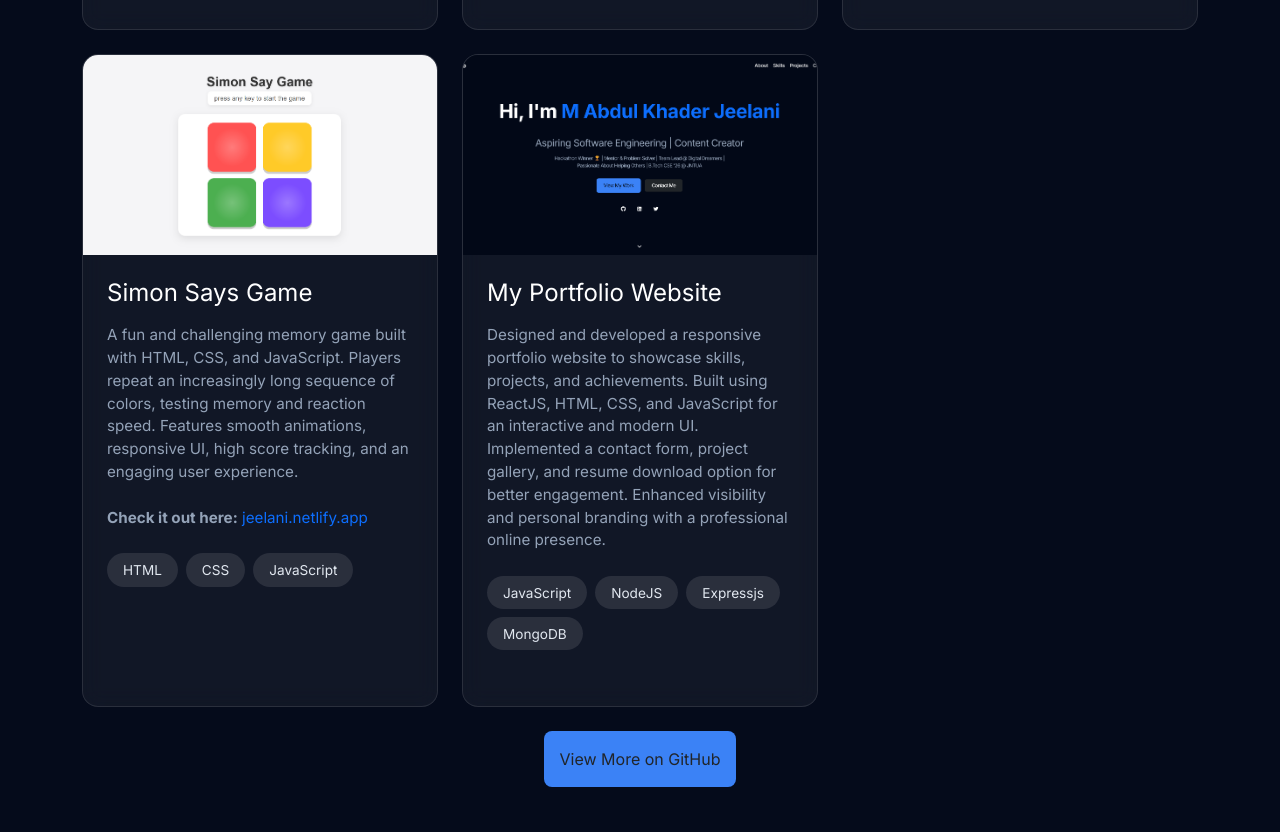
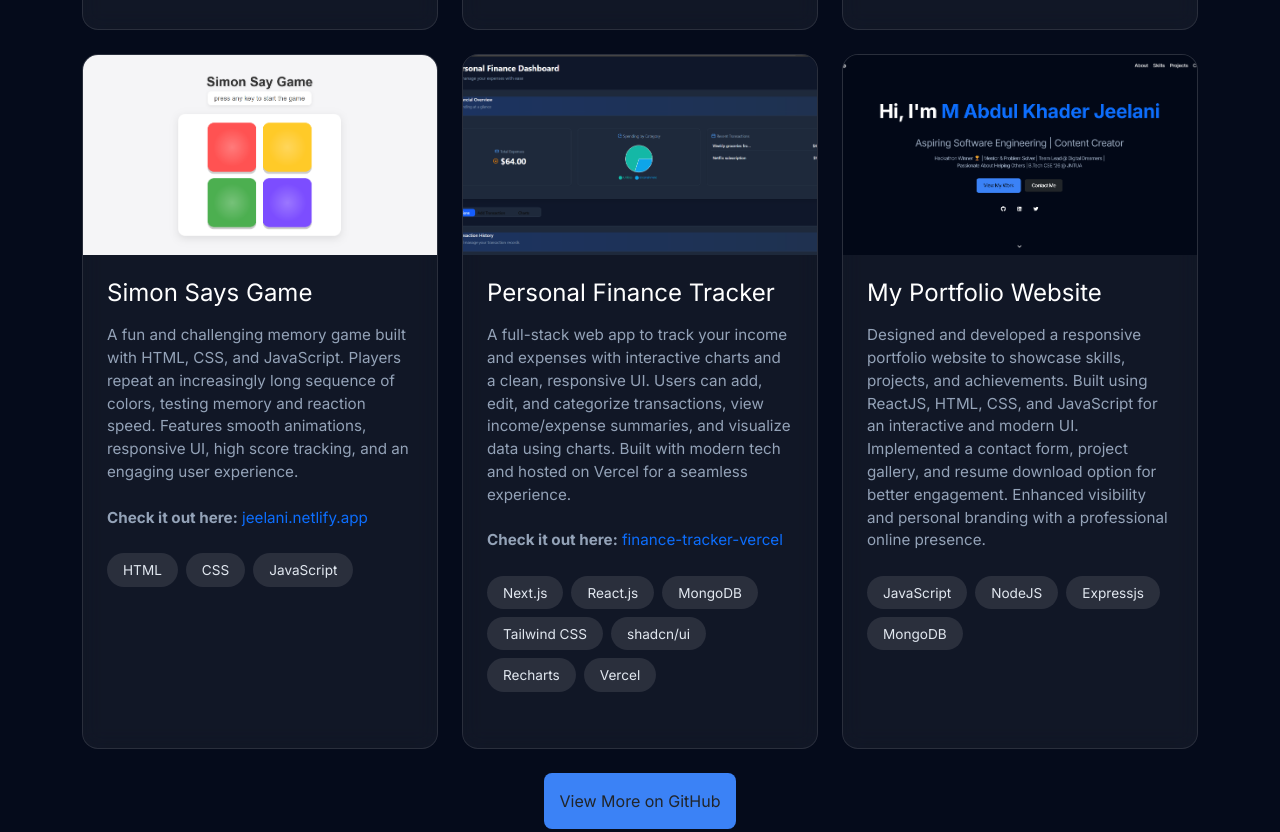
Before and after one commit to Jeelani472/Portfolio, a plain HTML site: page frontend/index.html in a window 1280 px wide. Shown: the part 3197-4029 px from the top of the page. Drawn offline with nearby package versions, Linux system fonts and the light colour scheme.

Commit message:
Added a another project

```diff
--- a/frontend/index.html
+++ b/frontend/index.html
@@ -426,6 +426,39 @@
   </div>
 </div>
 
+          <!-- Personal Finance Tracker Project -->
+<div class="col-md-6 col-lg-4">
+  <div class="project-card">
+    <img
+      src="finance.png"
+      alt="Personal Finance Tracker"
+      class="project-image"
+    />
+    <div class="project-content">
+      <h2 class="project-title">Personal Finance Tracker</h2>
+      <p class="project-description">
+        A full-stack web app to track your income and expenses with interactive charts
+        and a clean, responsive UI. Users can add, edit, and categorize transactions,
+        view income/expense summaries, and visualize data using charts. Built with
+        modern tech and hosted on Vercel for a seamless experience.
+        <br /><br />
+        <strong>Check it out here:</strong>
+        <a href="https://finance-tracker-tau-sepia.vercel.app/" target="_blank">finance-tracker-vercel</a>
+      </p>
+      <div class="tech-stack">
+        <span class="tech-tag">Next.js</span>
+        <span class="tech-tag">React.js</span>
+        <span class="tech-tag">MongoDB</span>
+        <span class="tech-tag">Tailwind CSS</span>
+        <span class="tech-tag">shadcn/ui</span>
+        <span class="tech-tag">Recharts</span>
+        <span class="tech-tag">Vercel</span>
+      </div>
+    </div>
+  </div>
+</div>
+
+
           <div class="col-md-6 col-lg-4">
             <div class="project-card">
               <img
```
